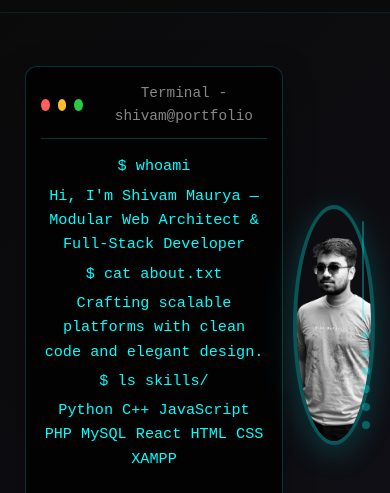
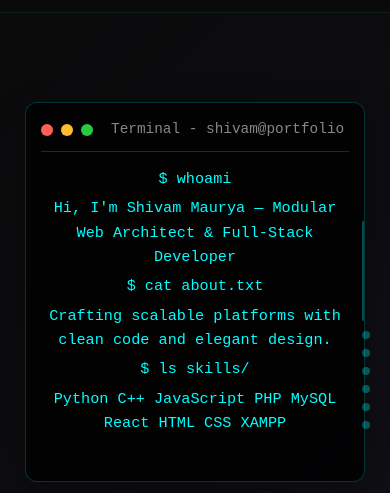
Before and after one commit to shivammaurya2903/portfolio-dev, a plain HTML site: page index.html in a window 390 px wide. Shown: the part 97-590 px from the top of the page. Drawn offline with Linux system fonts and the light colour scheme.

Commit message:
Hide profile image by default and comment out size properties

```diff
--- a/style.css
+++ b/style.css
@@ -676,8 +676,9 @@
   }
 
   .profile-image {
-    width: 150px;
-    height: 150px;
+    /* width: 150px;
+    height: 150px; */
+    display: none;
   }
 
   .terminal-greeting {
```
